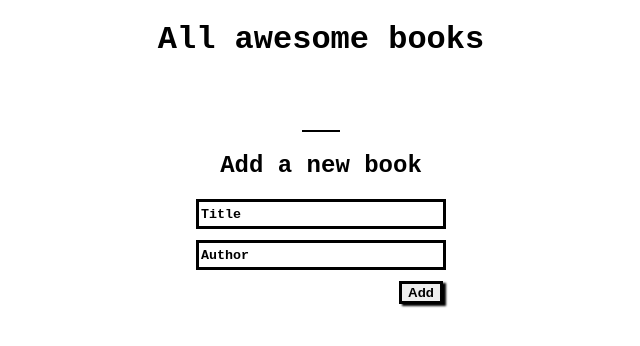
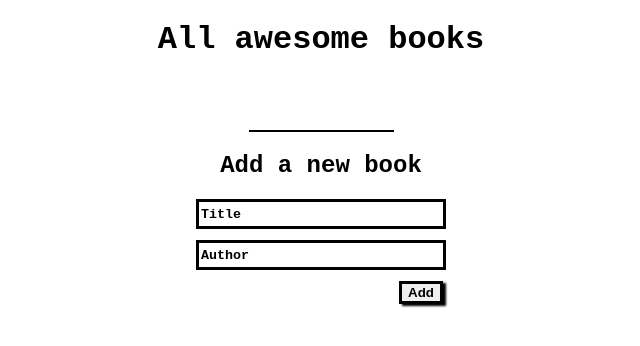
Before and after one commit to eudondian/Awesome-books, a website: page index.html in a window 1280 px wide. Shown: the full height of the page, 319-959 px from the left. Drawn offline with Linux system fonts and the light colour scheme.

Commit message:
Increase width of horizontal line above input container

```diff
--- a/style.css
+++ b/style.css
@@ -53,7 +53,7 @@ body {
 .add-container::before {
   content: '';
   border-top: 2px solid black;
-  width: 15%;
+  width: 58%;
   display: flex;
 }
 
```
